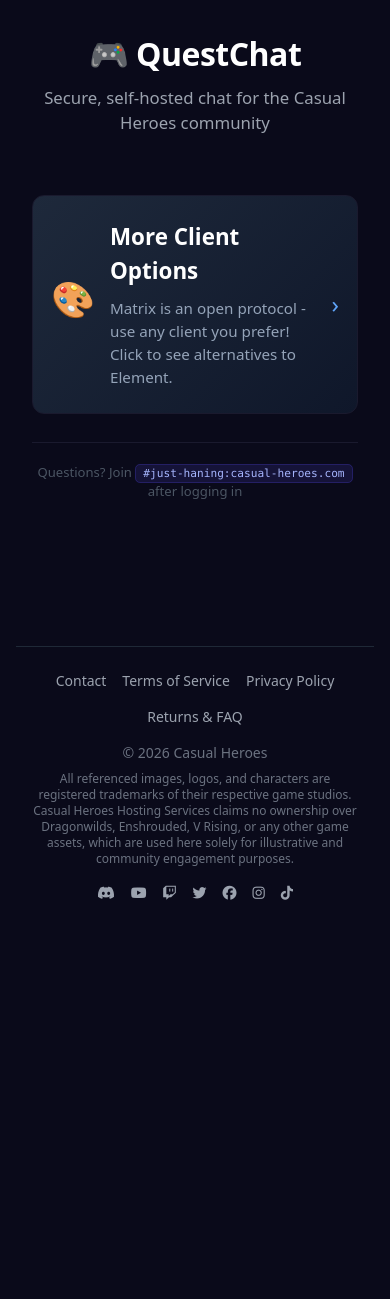
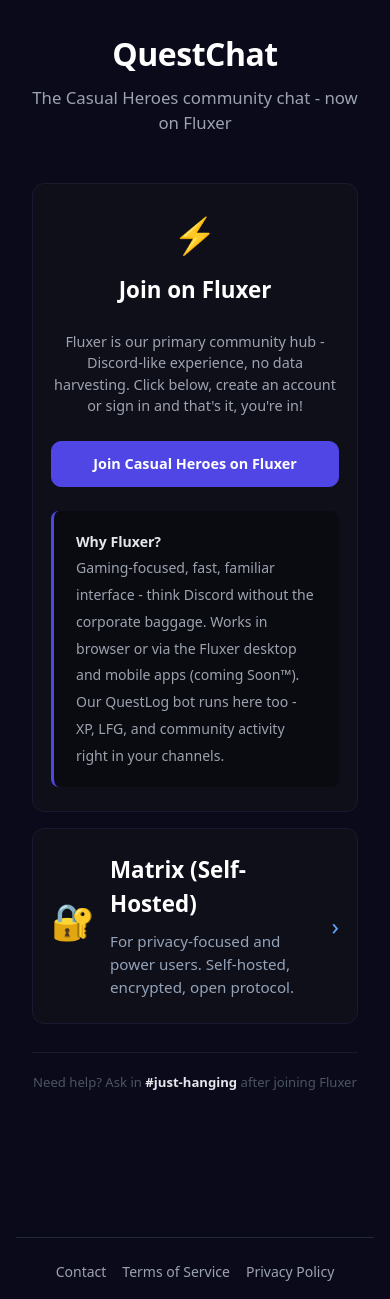
Before and after one commit to Casual-Heroes/QuestLog, a Django app: template app/templates/questchat.html in a window 390 px wide. Shown: the part 72-1371 px from the top of the page. Before the commit the page ends 972 px from the top, so only its background shows below. Run offline with Django 3.2, Linux system fonts and the light colour scheme; the template is opened without the code that fills it, so the values that code supplies are empty; some libraries are stand-ins or nearby versions.

Commit message:
Pivot QuestChat to Fluxer as primary community hub
- QuestChat page: Fluxer invite card is now primary CTA, Matrix
  demoted to collapsible secondary section for power/privacy users
- Matrix section uses device detection (desktop vs mobile) to show
  relevant Element download options
- Nav (desktop + mobile): QuestChat dropdown leads with Fluxer invite,
  Matrix moved under Power Users divider
- QuestLogBot dropdown: Fluxer Bot now a live link to GitHub repo
- Updated OG/Twitter meta tags for QuestChat page

```diff
--- a/app/templates/base.html
+++ b/app/templates/base.html
@@ -140,33 +140,26 @@
             <div x-show="activeDropdown === 'questchat'" @click.outside="activeDropdown = null" x-transition
                  class="absolute left-0 mt-2 bg-neutral-900 border border-neutral-800 rounded-lg shadow-xl w-64 z-50">
               <div class="px-4 py-2 text-xs uppercase text-teal-400 tracking-wider border-b border-neutral-800">
-                <i class="fas fa-comments mr-1"></i>Matrix Chat
+                <i class="fas fa-comments mr-1"></i>Community Chat
               </div>
               <a href="/questchat/" class="flex items-center gap-2 px-4 py-3 hover:bg-neutral-800 transition">
                 <i class="fas fa-door-open text-teal-400 w-4"></i>
-                <div><div class="text-white text-sm">QuestChat Home</div><div class="text-xs text-gray-500">Join the conversation</div></div>
+                <div><div class="text-white text-sm">QuestChat Home</div><div class="text-xs text-gray-500">See all chat options</div></div>
               </a>
-              <a href="https://chat.casual-heroes.com/#/login" class="flex items-center gap-2 px-4 py-3 hover:bg-neutral-800 transition">
-                <i class="fas fa-desktop text-indigo-400 w-4"></i>
-                <div><div class="text-white text-sm">Launch QuestChat</div><div class="text-xs text-gray-500">Chat in your browser</div></div>
-              </a>
-              <a href="https://chat.casual-heroes.com/#/register" class="flex items-center gap-2 px-4 py-3 hover:bg-neutral-800 transition">
-                <i class="fas fa-user-plus text-green-400 w-4"></i>
-                <div><div class="text-white text-sm">Sign Up / Account</div><div class="text-xs text-gray-500">Create or manage your account</div></div>
+              <a href="https://fluxer.gg/PhPvQTGp" class="flex items-center gap-2 px-4 py-3 hover:bg-neutral-800 transition" target="_blank" rel="noopener noreferrer">
+                <i class="fas fa-bolt text-teal-400 w-4"></i>
+                <div><div class="text-white text-sm">Join on Fluxer</div><div class="text-xs text-gray-500">Primary community hub</div></div>
               </a>
               <div class="border-t border-neutral-800 mx-3 my-1"></div>
-              <div class="px-4 py-1 text-xs uppercase text-gray-500 tracking-wider">Self-Hosting</div>
+              <div class="px-4 py-1 text-xs uppercase text-gray-500 tracking-wider">Power Users</div>
+              <a href="https://chat.casual-heroes.com/#/login" class="flex items-center gap-2 px-4 py-3 hover:bg-neutral-800 transition" target="_blank" rel="noopener noreferrer">
+                <i class="fas fa-lock text-indigo-400 w-4"></i>
+                <div><div class="text-white text-sm">Matrix (Self-Hosted)</div><div class="text-xs text-gray-500">Privacy-focused, encrypted, open protocol</div></div>
+              </a>
               <a href="/self-host/" class="flex items-center gap-2 px-4 py-3 hover:bg-neutral-800 transition">
-                <i class="fas fa-book-open text-teal-400 w-4"></i>
-                <div><div class="text-white text-sm">How To Host Your Own</div><div class="text-xs text-gray-500">Written guide</div></div>
+                <i class="fas fa-book-open text-gray-400 w-4"></i>
+                <div><div class="text-white text-sm">Self-Host Guide</div><div class="text-xs text-gray-500">Run your own instance</div></div>
               </a>
-              <span class="flex items-center gap-2 px-4 py-3 select-none opacity-50 cursor-not-allowed">
-                <i class="fab fa-youtube text-red-400 w-4"></i>
-                <div>
-                  <div class="flex items-center gap-2 text-white text-sm">Video Guide <span class="text-[10px] bg-indigo-900/60 text-indigo-400 px-1.5 py-0.5 rounded font-mono tracking-wide">Soon™</span></div>
-                  <div class="text-xs text-gray-500">Coming soon</div>
-                </div>
-              </span>
             </div>
           </div>
 
@@ -204,16 +197,14 @@
                 </div>
               </span>
               <div class="border-t border-neutral-800 mx-3 my-1"></div>
-              <div class="px-4 py-1 text-xs uppercase text-gray-500 tracking-wider">Coming Soon</div>
+              <div class="px-4 py-1 text-xs uppercase text-gray-500 tracking-wider">Other Platforms</div>
+              <a href="https://github.com/Casual-Heroes/QuestLogBot-Fluxer" target="_blank" rel="noopener"
+                 class="flex items-center gap-2 px-4 py-3 hover:bg-neutral-800 transition">
+                <i class="fas fa-bolt text-purple-400 w-4"></i>
+                <div><div class="text-white text-sm">Fluxer Bot</div><div class="text-xs text-gray-500">QuestLogBot for Fluxer</div></div>
+              </a>
               <span class="flex items-center gap-2 px-4 py-3 select-none opacity-50 cursor-not-allowed">
-                <i class="fas fa-bolt text-purple-400 w-4"></i>
-                <div>
-                  <div class="flex items-center gap-2 text-white text-sm">Fluxer Bot <span class="text-[10px] bg-indigo-900/60 text-indigo-400 px-1.5 py-0.5 rounded font-mono tracking-wide">Soon™</span></div>
-                  <div class="text-xs text-gray-500">QuestLog Bot ported to Fluxer</div>
-                </div>
-              </span>
-              <span class="flex items-center gap-2 px-4 py-3 select-none opacity-50 cursor-not-allowed">
-                <i class="fas fa-matrix text-green-400 w-4"></i>
+                <i class="fas fa-lock text-green-400 w-4"></i>
                 <div>
                   <div class="flex items-center gap-2 text-white text-sm">Matrix Bot <span class="text-[10px] bg-indigo-900/60 text-indigo-400 px-1.5 py-0.5 rounded font-mono tracking-wide">Soon™</span></div>
                   <div class="text-xs text-gray-500">QuestLog Bot ported to Matrix</div>
@@ -382,15 +373,11 @@
               <span class="text-xs opacity-50" x-text="open ? '▲' : '▾'"></span>
             </button>
             <div x-show="open" class="bg-neutral-950/50 pl-10 pr-4 pb-2 text-gray-300">
-              <a href="/questchat/"              class="block py-2 hover:text-teal-400 transition">QuestChat Home</a>
-              <a href="https://chat.casual-heroes.com/#/login" class="block py-2 hover:text-teal-400 transition">Launch QuestChat</a>
-              <a href="https://chat.casual-heroes.com/#/register" class="block py-2 hover:text-teal-400 transition">Sign Up / Account</a>
-              <div class="text-xs uppercase text-gray-600 tracking-wider pt-2 pb-1">Self-Hosting</div>
-              <a href="/self-host/" class="block py-2 hover:text-teal-400 transition">How To Host Your Own</a>
-              <span class="flex items-center justify-between py-2 text-gray-600 cursor-not-allowed select-none">
-                Video Guide
-                <span class="text-[10px] bg-indigo-900/60 text-indigo-400 px-1.5 py-0.5 rounded font-mono tracking-wide">Soon™</span>
-              </span>
+              <a href="/questchat/" class="block py-2 hover:text-teal-400 transition">QuestChat Home</a>
+              <a href="https://fluxer.gg/PhPvQTGp" target="_blank" rel="noopener noreferrer" class="block py-2 hover:text-teal-400 transition">Join on Fluxer</a>
+              <div class="text-xs uppercase text-gray-600 tracking-wider pt-2 pb-1">Power Users</div>
+              <a href="https://chat.casual-heroes.com/#/login" target="_blank" rel="noopener noreferrer" class="block py-2 hover:text-teal-400 transition">Matrix (Self-Hosted)</a>
+              <a href="/self-host/" class="block py-2 hover:text-teal-400 transition">Self-Host Guide</a>
             </div>
           </div>
 
@@ -414,15 +401,17 @@
                  class="flex items-center gap-2 py-2 hover:text-amber-400 transition">
                 <i class="fas fa-list-check w-4"></i> What's Included
               </a>
+              <div class="text-xs uppercase text-gray-600 tracking-wider pt-2 pb-1">Other Platforms</div>
+              <a href="https://github.com/Casual-Heroes/QuestLogBot-Fluxer" target="_blank" rel="noopener"
+                 class="flex items-center gap-2 py-2 hover:text-amber-400 transition">
+                <i class="fas fa-bolt w-4"></i> Fluxer Bot
+              </a>
+              <span class="flex items-center justify-between py-2 text-gray-600 cursor-not-allowed select-none">
+                Matrix Bot <span class="text-[10px] bg-indigo-900/60 text-indigo-400 px-1.5 py-0.5 rounded font-mono tracking-wide">Soon™</span>
+              </span>
               <div class="text-xs uppercase text-gray-600 tracking-wider pt-2 pb-1">Coming Soon</div>
               <span class="flex items-center justify-between py-2 text-gray-600 cursor-not-allowed select-none">
                 Setup Guide <span class="text-[10px] bg-indigo-900/60 text-indigo-400 px-1.5 py-0.5 rounded font-mono tracking-wide">Soon™</span>
-              </span>
-              <span class="flex items-center justify-between py-2 text-gray-600 cursor-not-allowed select-none">
-                Fluxer Bot <span class="text-[10px] bg-indigo-900/60 text-indigo-400 px-1.5 py-0.5 rounded font-mono tracking-wide">Soon™</span>
-              </span>
-              <span class="flex items-center justify-between py-2 text-gray-600 cursor-not-allowed select-none">
-                Matrix Bot <span class="text-[10px] bg-indigo-900/60 text-indigo-400 px-1.5 py-0.5 rounded font-mono tracking-wide">Soon™</span>
               </span>
             </div>
           </div>
--- a/app/templates/questchat.html
+++ b/app/templates/questchat.html
@@ -4,12 +4,12 @@
 {% block title %}QuestChat - Casual Heroes Community Chat{% endblock %}
 
 {% block og_title %}QuestChat - Casual Heroes Community Chat{% endblock %}
-{% block og_description %}Join QuestChat, the self-hosted, encrypted Matrix chat for the Casual Heroes community. Open in your browser or install as a PWA for a native desktop experience - no downloads needed.{% endblock %}
-{% block og_url %}https://chat.casual-heroes.com{% endblock %}
+{% block og_description %}Join QuestChat on Fluxer - the Casual Heroes community gaming chat. Jump in instantly with no downloads required, or connect via self-hosted Matrix for privacy-focused users.{% endblock %}
+{% block og_url %}https://casual-heroes.com/questchat/{% endblock %}
 {% block og_image %}https://dashboard.casual-heroes.com/static/img/siteassets/homepage/CHLogoFinal.png{% endblock %}
 
 {% block twitter_title %}QuestChat - Casual Heroes Community Chat{% endblock %}
-{% block twitter_description %}Join QuestChat, the self-hosted, encrypted Matrix chat server for the Casual Heroes community.{% endblock %}
+{% block twitter_description %}Join QuestChat on Fluxer - gaming chat for the Casual Heroes community. No downloads, just click and join.{% endblock %}
 
 {% block extra_css %}
 <style>
@@ -399,118 +399,117 @@
 
     <!-- Hero -->
     <div class="qc-hero">
-      <h1>🎮 QuestChat</h1>
-      <p class="qc-subtitle">Secure, self-hosted chat for the Casual Heroes community</p>
+      <h1>QuestChat</h1>
+      <p class="qc-subtitle">The Casual Heroes community chat - now on Fluxer</p>
     </div>
 
-    <!-- Desktop card (shown by questchat-device.js on non-mobile) -->
-    <div class="qc-card qc-desktop-only" id="desktop-content">
-      <span class="qc-card-icon">💻</span>
-      <h2>Desktop &amp; Laptop</h2>
+    <!-- Fluxer - Primary -->
+    <div class="qc-card">
+      <span class="qc-card-icon">⚡</span>
+      <h2>Join on Fluxer</h2>
+      <p style="text-align:center;font-size:0.9rem;color:#9ca3af;margin-bottom:24px;max-width:480px;margin-left:auto;margin-right:auto;">
+        Fluxer is our primary community hub - Discord-like experience, no data harvesting.
+        Click below, create an account or sign in and that's it, you're in!
+      </p>
+      <div class="qc-card-actions">
+        <a href="https://fluxer.gg/PhPvQTGp"
+           class="qc-btn qc-btn-primary"
+           target="_blank" rel="noopener noreferrer">
+          Join Casual Heroes on Fluxer
+        </a>
+      </div>
+      <div class="qc-info-box">
+        <strong>Why Fluxer?</strong><br>
+        Gaming-focused, fast, familiar interface - think Discord without the corporate baggage.
+        Works in browser or via the Fluxer desktop and mobile apps (coming Soon™).
+        Our QuestLog bot runs here too - XP, LFG, and community activity right in your channels.
+      </div>
+    </div>
 
-      <!-- Desktop app downloads - primary recommendation -->
-      <p style="text-align:center;font-size:0.88rem;color:#9ca3af;margin-bottom:16px;">
-        Download the Element desktop app for the best experience
+    <!-- Matrix - Secondary (power users / privacy) -->
+    <details class="qc-card qc-collapsible" style="margin-top: 16px;">
+      <summary class="qc-collapsible-summary">
+        <span class="qc-card-icon">🔐</span>
+        <div class="qc-summary-content">
+          <h2 style="margin: 0;">Matrix (Self-Hosted)</h2>
+          <p style="color: #94a3b8; margin: 10px 0 0 0; font-size: 0.95em;">
+            For privacy-focused and power users. Self-hosted, encrypted, open protocol.
           </p>
+        </div>
+        <span class="qc-chevron">›</span>
+      </summary>
 
-      <div class="qc-download-grid">
+      <div style="margin-top: 24px;">
+
+        <!-- Desktop / Web -->
+        <div id="desktop-content" style="margin-bottom: 28px;">
+          <p style="font-size:0.85rem;color:#6b7280;font-weight:600;text-transform:uppercase;letter-spacing:.06em;margin-bottom:14px;">Desktop &amp; Web</p>
+
+          <div class="qc-download-grid" style="margin-bottom:14px;">
             <a href="https://packages.element.io/desktop/install/macos/Element.dmg"
                class="qc-dl-btn" rel="noopener noreferrer">
               <svg width="14" height="14" viewBox="0 0 24 24" fill="currentColor"><path d="M18.71 19.5c-.83 1.24-1.71 2.45-3.05 2.47-1.34.03-1.77-.79-3.29-.79-1.53 0-2 .77-3.27.82-1.31.05-2.3-1.32-3.14-2.53C4.25 17 2.94 12.45 4.7 9.39c.87-1.52 2.43-2.48 4.12-2.51 1.28-.02 2.5.87 3.29.87.78 0 2.26-1.07 3.8-.91.65.03 2.47.26 3.64 1.98-.09.06-2.17 1.28-2.15 3.81.03 3.02 2.65 4.03 2.68 4.04-.03.07-.42 1.44-1.38 2.83M13 3.5c.73-.83 1.94-1.46 2.94-1.5.13 1.17-.34 2.35-1.04 3.19-.69.85-1.83 1.51-2.95 1.42-.15-1.15.41-2.35 1.05-3.11z"/></svg>
-          Mac
+              Element for Mac
             </a>
             <a href="https://packages.element.io/desktop/install/win32/x64/Element%20Setup.exe"
                class="qc-dl-btn" rel="noopener noreferrer">
               <svg width="14" height="14" viewBox="0 0 24 24" fill="currentColor"><path d="M0 3.449L9.75 2.1v9.451H0m10.949-9.602L24 0v11.4H10.949M0 12.6h9.75v9.451L0 20.699M10.949 12.6H24V24l-12.9-1.801"/></svg>
-          Windows 64-bit
-        </a>
-        <a href="https://packages.element.io/desktop/install/win32/arm64/Element%20Setup.exe"
-           class="qc-dl-btn" rel="noopener noreferrer">
-          <svg width="14" height="14" viewBox="0 0 24 24" fill="currentColor"><path d="M0 3.449L9.75 2.1v9.451H0m10.949-9.602L24 0v11.4H10.949M0 12.6h9.75v9.451L0 20.699M10.949 12.6H24V24l-12.9-1.801"/></svg>
-          Windows ARM
+              Element for Windows
             </a>
             <a href="https://element.io/download#linux"
                class="qc-dl-btn" target="_blank" rel="noopener noreferrer">
               <svg width="14" height="14" viewBox="0 0 24 24" fill="currentColor"><path d="M20.581 19.049c-.55-.446-.336-1.431-.907-1.917.553-3.365-.997-6.966-4.274-8.667a6.928 6.928 0 0 0-2.908-.632c-.706 0-1.39.098-2.049.314-2.986.921-5.049 3.708-5.049 6.835 0 .498.056.988.16 1.459-.428.517-.684 1.131-.684 1.79 0 1.621 1.379 2.936 3.081 2.936.482 0 .937-.113 1.344-.314.315.072.626.108.942.108.316 0 .627-.036.942-.108.407.201.862.314 1.344.314 1.702 0 3.081-1.315 3.081-2.936 0-.659-.256-1.273-.684-1.79.104-.471.16-.961.16-1.459 0-3.127-2.063-5.914-5.049-6.835A6.928 6.928 0 0 0 7.824 8.3a6.928 6.928 0 0 0-2.908.632C1.639 10.633.089 14.234.642 17.599c-.571.486-.357 1.471-.907 1.917C-.6 20.895-.6 24 2.489 24c1.561 0 2.278-.818 3.62-.818.438 0 .909.115 1.403.328.494.213.958.328 1.433.328.476 0 .94-.115 1.434-.328.494-.213.964-.328 1.403-.328 1.342 0 2.059.818 3.62.818C18.598 24 18.598 20.895 20.581 19.049z"/></svg>
-          Linux
+              Element for Linux
             </a>
           </div>
 
-      <p style="text-align:center;font-size:0.75rem;color:#4b5563;margin-top:14px;">
-        Desktop app requires entering homeserver: <code style="color:#818cf8;background:rgba(129,140,248,.1);padding:1px 6px;border-radius:4px;">matrix.casual-heroes.com</code>
-      </p>
-
-      <!-- Web app fallback -->
-      <div class="qc-divider">or use the web app</div>
-
-      <div class="qc-card-actions">
-        <div style="display:flex;justify-content:center;margin-bottom:4px;">
+          <div class="qc-card-actions" style="margin-bottom:8px;">
+            <div style="display:flex;justify-content:center;margin-bottom:8px;">
               <div class="qc-homeserver-chip">
                 <svg width="10" height="10" viewBox="0 0 24 24" fill="none" stroke="currentColor" stroke-width="2.5" stroke-linecap="round" stroke-linejoin="round"><rect x="3" y="11" width="18" height="11" rx="2" ry="2"></rect><path d="M7 11V7a5 5 0 0 1 10 0v4"></path></svg>
                 matrix.casual-heroes.com
               </div>
             </div>
             <a href="https://chat.casual-heroes.com/#/login"
-           class="qc-btn qc-btn-primary"
-           target="_blank" rel="noopener noreferrer">
-          Sign In
-        </a>
-        <a href="https://chat.casual-heroes.com/#/login"
-           onclick="try{document.cookie='ch_reg=1; domain=.casual-heroes.com; path=/; max-age=60; SameSite=Lax';}catch(e){}"
                class="qc-btn qc-btn-secondary"
                target="_blank" rel="noopener noreferrer">
-          Create Account
+              Open Web App
             </a>
           </div>
-
-      <div class="qc-info-box">
-        <strong>Use as a PWA (no download needed)</strong><br>
-        Sign in above, then click the install icon in your browser's address bar. Opens in its own window just like a native app. Works in Chrome, Edge, Arc, and Brave.
-      </div>
+          <p style="text-align:center;font-size:0.75rem;color:#4b5563;margin-top:8px;">
+            Enter homeserver <code>matrix.casual-heroes.com</code> in the Element app.
+            Can also install as a PWA from your browser address bar.
+          </p>
         </div>
 
-    <!-- Mobile card (shown by questchat-device.js on mobile) -->
-    <div class="qc-card qc-mobile-only" id="mobile-content">
-      <span class="qc-card-icon">📱</span>
-      <h2>Mobile</h2>
-
+        <!-- Mobile -->
+        <div id="mobile-content" style="margin-bottom: 20px;">
+          <p style="font-size:0.85rem;color:#6b7280;font-weight:600;text-transform:uppercase;letter-spacing:.06em;margin-bottom:14px;">Mobile</p>
           <div class="qc-card-actions">
             <a href="https://apps.apple.com/app/element-x/id6451237871"
-           class="qc-btn qc-btn-primary"
+               class="qc-btn qc-btn-secondary"
                target="_blank" rel="noopener noreferrer">
               Element X for iPhone
             </a>
             <a href="https://play.google.com/store/apps/details?id=io.element.android.x"
-           class="qc-btn qc-btn-primary"
+               class="qc-btn qc-btn-secondary"
                target="_blank" rel="noopener noreferrer">
               Element X for Android
             </a>
           </div>
-
-      <div class="qc-info-box">
-        <strong>Setup</strong><br>
-        1. Install Element X from your app store<br>
-        2. Enter homeserver: <code>matrix.casual-heroes.com</code><br>
-        3. Sign in with your Casual Heroes account
-      </div>
         </div>
 
-    <!-- Alternative Matrix clients - collapsible -->
-    <details class="qc-card qc-collapsible" style="margin-top: 60px; background: linear-gradient(135deg, #1e293b 0%, #0f172a 100%);">
-      <summary class="qc-collapsible-summary">
-        <span class="qc-card-icon">🎨</span>
+        <!-- Alternative clients -->
+        <details class="qc-collapsible" style="border-top:1px solid #1e293b;padding-top:20px;">
+          <summary class="qc-collapsible-summary" style="cursor:pointer;">
             <div class="qc-summary-content">
-          <h2 style="margin: 0;">More Client Options</h2>
-          <p style="color: #94a3b8; margin: 10px 0 0 0; font-size: 0.95em;">
-            Matrix is an open protocol - use any client you prefer! Click to see alternatives to Element.
-          </p>
+              <p style="color: #94a3b8; margin: 0; font-size: 0.9em; font-weight:600;">Other Matrix clients</p>
+              <p style="color: #64748b; margin: 4px 0 0 0; font-size: 0.82em;">Matrix is an open protocol - use any client you prefer.</p>
             </div>
             <span class="qc-chevron">›</span>
           </summary>
-
           <div class="qc-clients-grid-wrapper">
             <div class="qc-clients-grid">
-
               <div class="qc-client-card">
                 <h3>Commet</h3>
                 <p>Discord-like UI, modern feel. Up-and-coming with great potential.</p>
@@ -519,7 +518,6 @@
                   <a href="https://app.commet.chat" target="_blank" rel="noopener noreferrer">Use Web App →</a>
                 </div>
               </div>
-
               <div class="qc-client-card">
                 <h3>Nheko</h3>
                 <p>Lightweight desktop client. Fast, native C++/Qt app for power users.</p>
@@ -527,18 +525,14 @@
                   <a href="https://nheko-reborn.github.io/" target="_blank" rel="noopener noreferrer">Download →</a>
                 </div>
               </div>
-
               <div class="qc-client-card">
                 <h3>Cinny</h3>
                 <p>Simple, elegant web client. Clean interface focused on ease of use.</p>
                 <div class="qc-client-links">
                   <a href="https://github.com/cinnyapp/cinny-desktop?tab=readme-ov-file" target="_blank" rel="noopener noreferrer">Download →</a>
-            </div>
-            <div class="qc-client-links">
                   <a href="https://cinny.in/" target="_blank" rel="noopener noreferrer">Use Web App →</a>
                 </div>
               </div>
-
               <div class="qc-client-card">
                 <h3>FluffyChat</h3>
                 <p>"The cutest messenger in Matrix." Great mobile UX, WhatsApp-like feel.</p>
@@ -546,7 +540,6 @@
                   <a href="https://fluffychat.im/" target="_blank" rel="noopener noreferrer">Download →</a>
                 </div>
               </div>
-
               <div class="qc-client-card">
                 <h3>SchildiChat-Revenge</h3>
                 <p><b>In Early Alpha.</b> Element fork with extra customization. Available for desktop &amp; mobile.</p>
@@ -555,7 +548,6 @@
                   <a href="https://schildi.chat/next/" target="_blank" rel="noopener noreferrer">Download Android App →</a>
                 </div>
               </div>
-
               <div class="qc-client-card">
                 <h3>Syphon</h3>
                 <p><b>In Early Alpha.</b> Privacy-focused mobile client. Clean, minimal interface built with Flutter.</p>
@@ -563,17 +555,16 @@
                   <a href="https://syphon.org/" target="_blank" rel="noopener noreferrer">Download →</a>
                 </div>
               </div>
+            </div>
+            <p class="qc-clients-footer">All clients work with matrix.casual-heroes.com</p>
+          </div>
+        </details>
 
-        </div>
-
-        <p class="qc-clients-footer">
-          All clients work with matrix.casual-heroes.com - choose based on your preferences! 🎮
-        </p>
       </div>
     </details>
 
     <p class="qc-help-text">
-      Questions? Join <code>#just-haning:casual-heroes.com</code> after logging in
+      Need help? Ask in <strong style="color:#e5e7eb;">#just-hanging</strong> after joining Fluxer
     </p>
 
   </div>
```
Lines whose indentation alone changed are shown as unchanged.
